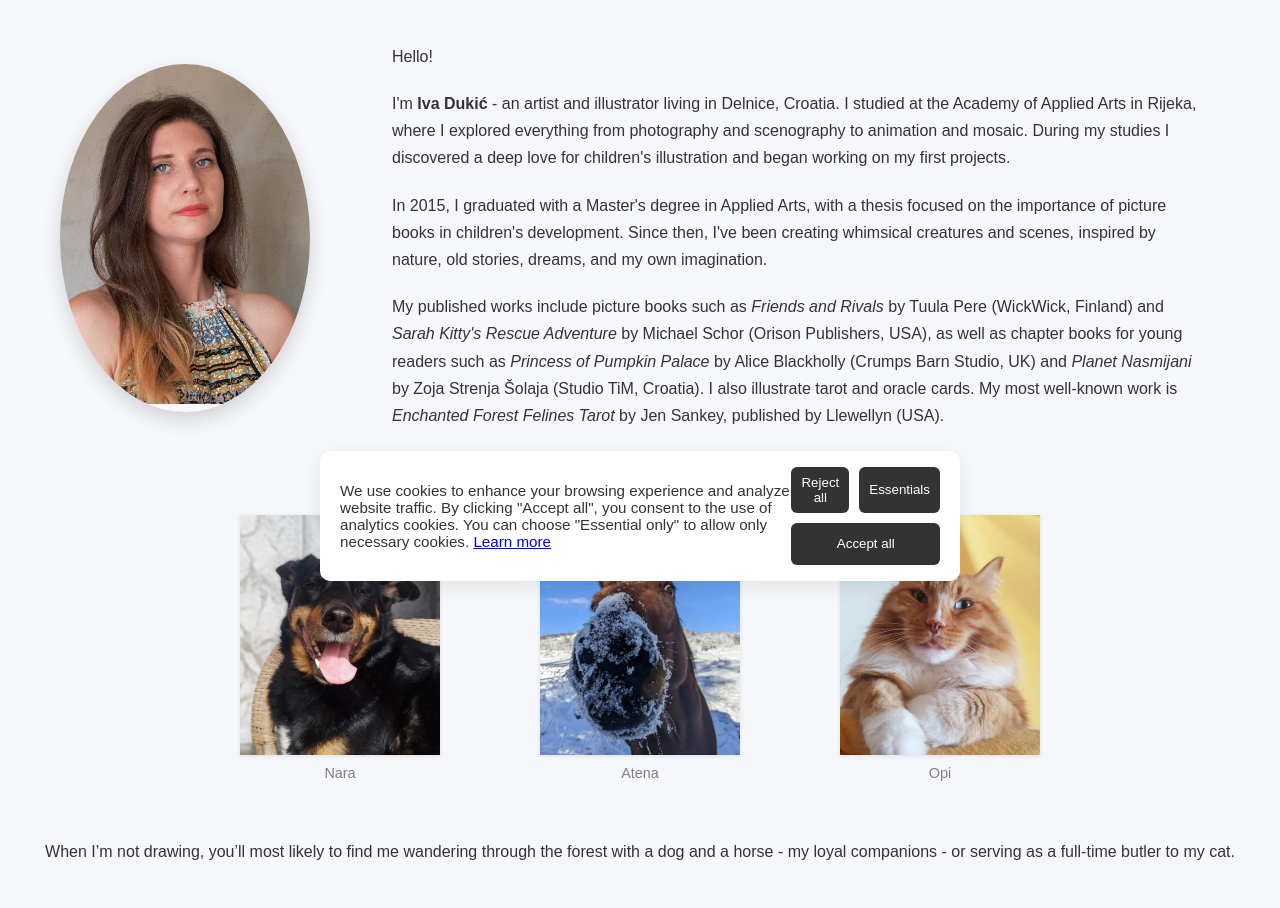
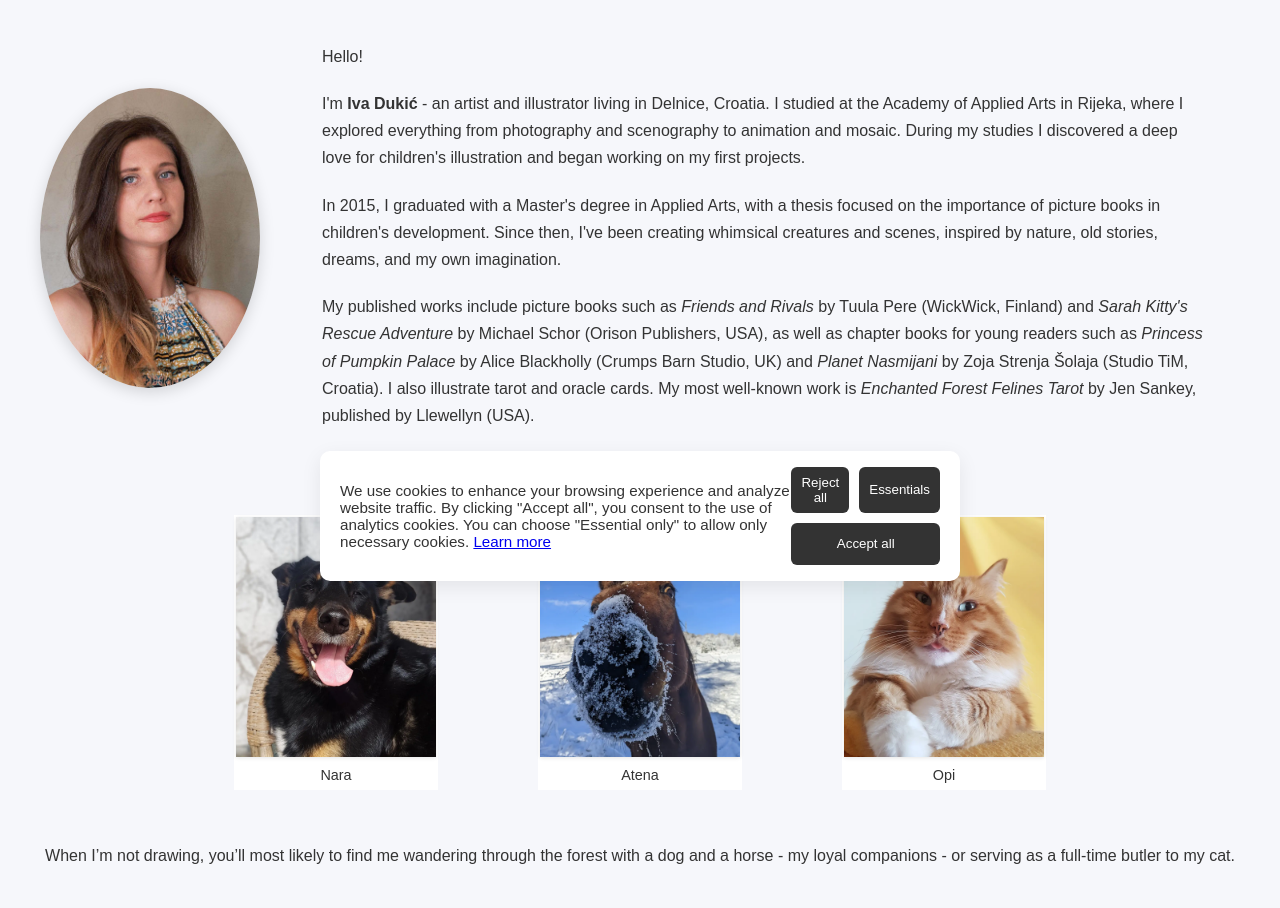
Before and after one commit to zmamorije/web, a plain HTML site: page about.html in a window 1280 px wide. Shown: the part 199-1107 px from the top of the page. Drawn offline with Linux system fonts and the light colour scheme.

Commit message:
css update 2

```diff
--- a/style.css
+++ b/style.css
@@ -643,18 +643,20 @@ html.dark .theme-toggle .moon {
 
 /* --- HERO SLIKA --- */
 .about-hero {
-  flex: 0 0 250px;
-  border-radius: 50%;
-  overflow: hidden;
-  margin: 20px;
-  box-shadow: 0 8px 20px rgba(0, 0, 0, 0.15);
-  transition: transform 0.4s ease, box-shadow 0.3s ease;
+ position: relative;
+  width: 220px;
+  height: 300px;
+  border-radius: 50% / 50%; /* elipsa */
+  overflow: hidden; /* sprječava da slika izlazi van */
+  margin: 0 auto;
+  box-shadow: 0 4px 15px rgba(0,0,0,0.15);
 }
 
 .about-hero img {
   width: 100%;
   height: 100%;
   object-fit: cover;
+  object-position: center center;
   transition: transform 0.4s ease, box-shadow 0.3s ease;
 }
 
@@ -703,11 +705,12 @@ html.dark .theme-toggle .moon {
   text-align: center;
   transition: transform 0.4s ease, box-shadow 0.3s ease;
   cursor: pointer;
+  background: white;
+  border: #ffffffab solid 2px;
 }
 
 .animals-container .animal img {
   width: 100%;
-  border-radius: var(--radius);
   box-shadow: var(--shadow);
   display: block;
 }
@@ -720,7 +723,7 @@ html.dark .theme-toggle .moon {
 .animals-container figcaption {
   margin-top: 6px;
   font-size: 0.9rem;
-  color: gray;
+  color: #333;
 }
 
 /* --- KONTAKT LINK --- */
```
